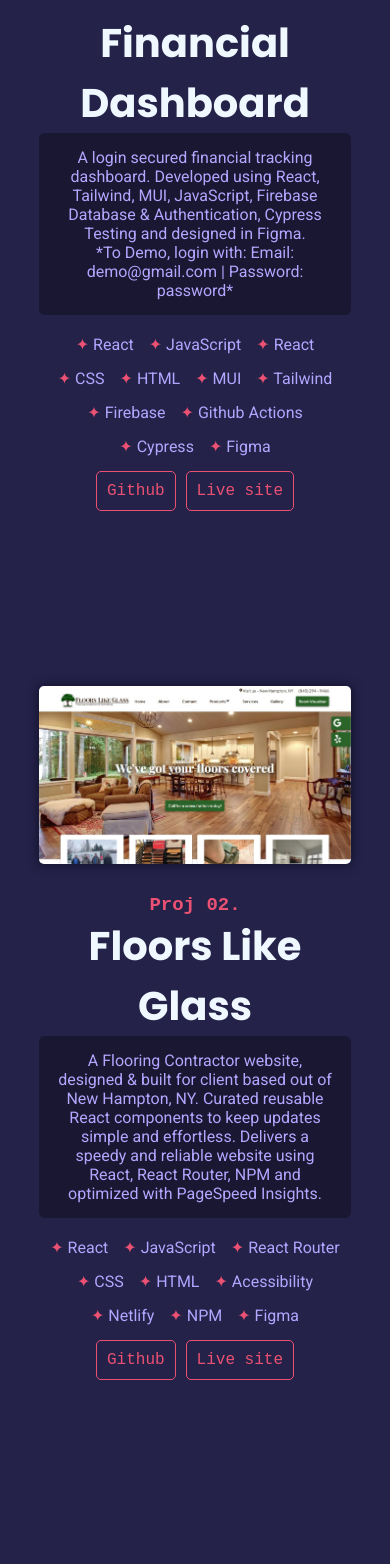
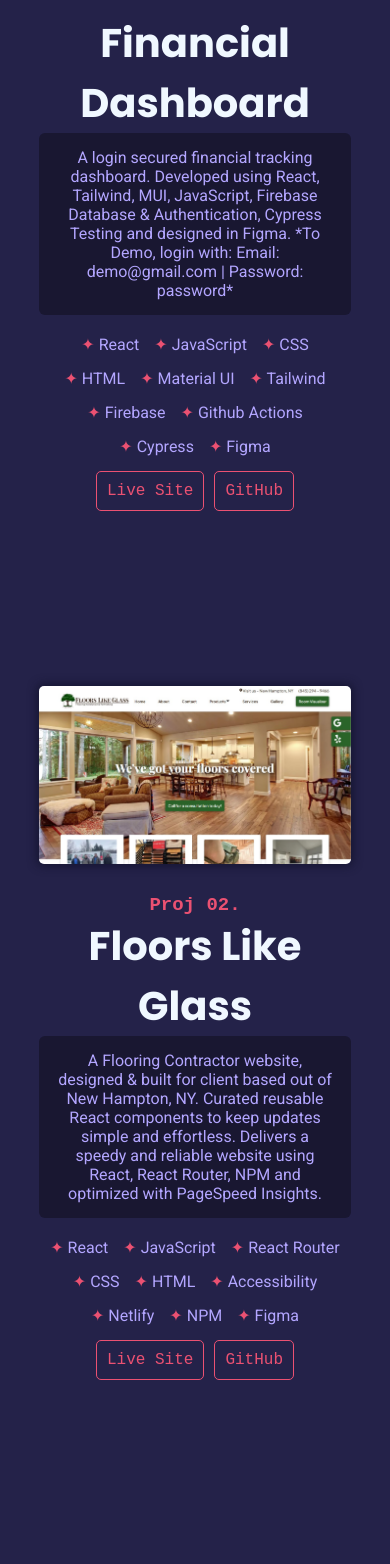
Before and after one commit to WAbby404/portfolio-redo, a React (Create React App) app: page / in a window 390 px wide. Shown: the part 2304-3868 px from the top of the page. Built offline with nearby package versions, Linux system fonts and the light colour scheme; grey boxes are pictures that could not be loaded.

Commit message:
dynamically render projects

```diff
--- a/src/components/Projects.js
+++ b/src/components/Projects.js
@@ -6,123 +6,86 @@ import floorsLikeGlass from "../images/floors-like-glass.jpg";
 import Fade from 'react-reveal/Fade';
 
 function Projects(props) {
+
+    const projects = [
+        {
+            title: 'Moonlit Financial Dashboard',
+            paragraph: 'A login secured financial tracking dashboard. Developed using React, Tailwind, MUI, JavaScript, Firebase Database & Authentication, Cypress Testing and designed in Figma. *To Demo, login with: Email: demo@gmail.com | Password: password*',
+            techList: ['React', 'JavaScript', 'CSS', 'HTML', 'Material UI', 'Tailwind', 'Firebase', 'Github Actions', 'Cypress', 'Figma'],
+            liveLink: 'https://financial-dashboard-17bd5.web.app/',
+            gitHub: 'https://github.com/WAbby404/financial-dashboard',
+            imgOrVideo: <iframe width={window.innerWidth > 600 ? '500' : '300'} height="315" src="https://www.youtube.com/embed/RXZYw_gg6H4?si=MN_YCx8XvoOOUQvG" title="YouTube video player - Moonlit Demo" frameborder="0" allow="accelerometer; autoplay; clipboard-write; encrypted-media; gyroscope; picture-in-picture; web-share" allowfullscreen>
+            </iframe>
+        },
+        {
+            title: 'Floors Like Glass',
+            paragraph: 'A Flooring Contractor website, designed & built for client based out of New Hampton, NY. Curated reusable React components to keep updates simple and effortless. Delivers a speedy and reliable website using React, React Router, NPM and optimized with PageSpeed Insights.',
+            techList: ['React', 'JavaScript', 'React Router', 'CSS', 'HTML', 'Accessibility', 'Netlify', 'NPM', 'Figma'],
+            liveLink: 'https://floorslikeglass.com/',
+            gitHub: 'https://github.com/WAbby404/floors-like-glass',
+            imgOrVideo: <img src={floorsLikeGlass} className="project-img proj-img-opposite" alt="Floors Like Glass Website"/>
+        },
+        {
+            title: 'Eat This',
+            paragraph: 'A web app built to help you find recipes, meal plan, and create shopping lists. Utilizes Edamam API to retrieve recipe information, relies on CRUD opertaions to make interactive shopping lists, and directs app state & inter-process communication with React Hooks. I also took this opportunity to practice with SASS and React Router.',
+            techList: ['React', 'JavaScript', 'Sass', 'React Router', 'JSON', 'API', 'CSS', 'HTML', 'Netlify'],
+            liveLink: 'https://eat-this-abbyw.netlify.app/',
+            gitHub: 'https://github.com/WAbby404/eat-this',
+            imgOrVideo: <iframe width={window.innerWidth > 600 ? '500' : '300'} height="315" src="https://www.youtube.com/embed/hiXg5HfBSiE" title="YouTube video player - Eat This Demo" frameborder="0" allow="accelerometer; autoplay; clipboard-write; encrypted-media; gyroscope; picture-in-picture" allowfullscreen>
+            </iframe>,
+        },
+        {
+            title: 'Portfolio Site',
+            paragraph: 'This is the second version of my Portfolio site, now built in React with animations, better responsive behavior and a form to send me an email. This project demonstrates managing state, taking in data from a from, and the use of packages to enhance user experience.',
+            techList: ['React', 'JavaScript', 'Css', 'HTML', 'React-reveal', 'NPM', 'Github Pages', 'Email.js'],
+            liveLink: 'https://wabby404.github.io/portfolio-redo/',
+            gitHub: 'https://github.com/WAbby404/portfolio-redo',
+            imgOrVideo: <img src={img2} className="project-img" alt="Portfolio site Hero"/>,
+        },
+        // {
+        //     title: '',
+        //     paragraph: '',
+        //     techList: ['', '', '', '', '', '', ],
+        //     liveLink: '',
+        //     gitHub: '',
+        //     imgOrVideo: ,
+        // }
+    ]
+
     return (
         <section className='projects-section'>
             <div className="projects-wrapper">
                 <Fade>
                     <h2 className="projects-title" id="projects">Projects</h2>
                 </Fade>
-
                 <div className="inner-wrapper">
+                    {projects.map((project, index) => {
+                        return (
                             <Fade>
-                        <div className="project">
+                                <div className={`project ${index % 2 > 0 && 'opposite-img'}`}>
                                     <div className="project-text">
-                                <h4 className="project-num">Proj 01.</h4>
-                                <h3 className="project-title">Moonlit Financial Dashboard</h3>
-                                <div className="paragraph-background">
-                                    <p className="project-paragraph">A login secured financial tracking dashboard. Developed using React, Tailwind, MUI, JavaScript, Firebase Database & Authentication, Cypress Testing and designed in Figma.</p>
-                                    <p className="project-paragraph">*To Demo, login with: Email: demo@gmail.com | Password: password*</p>
+                                        <h4 className={`project-num ${index % 2 > 0 && 'opposite'}`}>{`Proj 0${index + 1}.`}</h4>
+                                        <h3 className={`project-title ${index % 2 > 0 && 'opposite'}`}>{project.title}</h3>
+                                        <div className={`paragraph-background ${index % 2 > 0 && 'opposite'}`}>
+                                            <p className="project-paragraph">{project.paragraph}</p>
                                         </div>
-                                <ul className ='project-list'>
-                                    <li className=""><span className="diamond">✦</span>  React</li>
-                                    <li className="project-list-item"><span className="diamond">✦</span>  JavaScript</li>
-                                    <li className="project-list-item"><span className="diamond">✦</span>  React</li>
-                                    <li className="project-list-item"><span className="diamond">✦</span>  CSS</li>
-                                    <li className="project-list-item"><span className="diamond">✦</span>  HTML</li>
-                                    <li className="project-list-item"><span className="diamond">✦</span>  MUI</li>
-                                    <li className="project-list-item"><span className="diamond">✦</span>  Tailwind</li>
-                                    <li className="project-list-item"><span className="diamond">✦</span>  Firebase</li>
-                                    <li className="project-list-item"><span className="diamond">✦</span>  Github Actions</li>
-                                    <li className="project-list-item"><span className="diamond">✦</span>  Cypress</li>
-                                    <li className="project-list-item"><span className="diamond">✦</span>  Figma</li>
+                                        <ul className={`project-list ${index % 2 > 0 && 'opposite'}`}>
+                                            {project.techList.map((projTech) => {
+                                                return (
+                                                    <li className="project-list-item"><span className="diamond">✦ </span>{projTech}</li>
+                                                )
+                                            })}
                                         </ul>
-                                <div className="project-btn">
-                                    <a href="https://github.com/WAbby404/financial-dashboard" target="_blank" rel="noopener noreferrer"><button className="btn btn--outline-small">Github</button></a>
-                                    <a href="https://financial-dashboard-17bd5.web.app/" target="_blank" rel="noopener noreferrer"><button className="btn btn--outline-small">Live site</button></a>
+                                        <div className={`project-btn ${index % 2 > 0 && 'opposite'}`}>
+                                            <a href={project.liveLink} target="_blank" rel="noopener noreferrer" className="btn btn--outline-small">Live Site</a>
+                                            <a href={project.gitHub} target="_blank" rel="noopener noreferrer" className="btn btn--outline-small">GitHub</a>
                                         </div>
                                     </div>
-                            <iframe width={window.innerWidth > 600 ? '500' : '300'} height="315" src="https://www.youtube.com/embed/RXZYw_gg6H4?si=MN_YCx8XvoOOUQvG" title="YouTube video player - Moonlit Demo" frameborder="0" allow="accelerometer; autoplay; clipboard-write; encrypted-media; gyroscope; picture-in-picture; web-share" allowfullscreen>
-                            </iframe>
+                                    {project.imgOrVideo}
                                 </div>
                             </Fade>
-                    <Fade>
-                        <div className="project opposite-img">
-                            <div className="project-text">
-                                <h4 className="project-num opposite">Proj 02.</h4>
-                                <h3 className="project-title opposite">Floors Like Glass</h3>
-                                <div className="paragraph-background opposite">
-                                    <p className="project-paragraph">A Flooring Contractor website, designed & built for client based out of New Hampton, NY.  Curated reusable React components to keep updates simple and effortless. Delivers a speedy and reliable website using React, React Router, NPM and optimized with PageSpeed Insights. </p>
-                                </div>
-                                <ul className ='project-list opposite'>
-                                    <li className=""><span className="diamond">✦</span>  React</li>
-                                    <li className="project-list-item"><span className="diamond">✦</span>  JavaScript</li>
-                                    <li className="project-list-item"><span className="diamond">✦</span>  React Router</li>
-                                    <li className="project-list-item"><span className="diamond">✦</span>  CSS</li>
-                                    <li className="project-list-item"><span className="diamond">✦</span>  HTML</li>
-                                    <li className="project-list-item"><span className="diamond">✦</span>  Acessibility</li>
-                                    <li className="project-list-item"><span className="diamond">✦</span>  Netlify</li>
-                                    <li className="project-list-item"><span className="diamond">✦</span>  NPM</li>
-                                    <li className="project-list-item"><span className="diamond">✦</span>  Figma</li>
-                                </ul>
-                                <div className="project-btn opposite">
-                                    <a href="https://github.com/WAbby404/floors-like-glass" target="_blank" rel="noopener noreferrer"><button className="btn btn--outline-small">Github</button></a>
-                                    <a href="https://floorslikeglass.com/" target="_blank" rel="noopener noreferrer"><button className="btn btn--outline-small">Live site</button></a>
-                                </div>
-                            </div>
-                            <img src={floorsLikeGlass} className="project-img proj-img-opposite" alt="Floors Like Glass Website"/>
-                        </div>
-                    </Fade>
-                    <Fade>
-                        <div className="project">
-                            <div className="project-text">
-                                <h4 className="project-num">Proj 03.</h4>
-                                <h3 className="project-title">Eat This</h3>
-                                <div className="paragraph-background">
-                                    <p className="project-paragraph">A web app built to help you find recipes, meal plan, and create shopping lists. Utilizes Edamam API to retrieve recipe information, relies on CRUD opertaions to make interactive shopping lists, and directs app state & inter-process communication with React Hooks. I also took this opportunity to practice with SASS and React Router.</p>
-                                </div>
-                                <ul className ='project-list'>
-                                    <li className=""><span className="diamond">✦</span>  React</li>
-                                    <li className="project-list-item"><span className="diamond">✦</span>  JavaScript</li>
-                                    <li className="project-list-item"><span className="diamond">✦</span>  SASS</li>
-                                    <li className="project-list-item"><span className="diamond">✦</span>  React Router</li>
-                                    <li className="project-list-item"><span className="diamond">✦</span>  JSON</li>
-                                    <li className="project-list-item"><span className="diamond">✦</span>  API</li>
-                                    <li className="project-list-item"><span className="diamond">✦</span>  CSS</li>
-                                    <li className="project-list-item"><span className="diamond">✦</span>  HTML</li>
-                                    <li className="project-list-item"><span className="diamond">✦</span>  Netlify</li>
-                                </ul>
-                                <div className="project-btn">
-                                    <a href="https://github.com/WAbby404/eat-this" target="_blank" rel="noopener noreferrer"><button className="btn btn--outline-small">Github</button></a>
-                                    <a href="https://eat-this-abbyw.netlify.app/" target="_blank" rel="noopener noreferrer"><button className="btn btn--outline-small">Live site</button></a>
-                                </div>
-                            </div>
-                            <iframe width={window.innerWidth > 600 ? '500' : '300'} height="315" src="https://www.youtube.com/embed/hiXg5HfBSiE" title="YouTube video player - Eat This Demo" frameborder="0" allow="accelerometer; autoplay; clipboard-write; encrypted-media; gyroscope; picture-in-picture" allowfullscreen>
-                            </iframe>
-                        </div>
-                    </Fade>
-
-                    <Fade>
-                        <div className="project opposite-img">
-                            <div className="project-text">
-                                <h4 className="project-num opposite">Proj 04.</h4>
-                                <h3 className="project-title opposite">Portfolio Site</h3>
-                                <div className="paragraph-background opposite">
-                                    <p className="project-paragraph">This is the second version of my Portfolio site, now built in React with animations, better responsive behavior and a form to send me an email. This project demonstrates managing state, taking in data from a from, and the use of packages to enhance user experience.</p>
-                                </div>
-                                <ul className ='project-list opposite'>
-                                    <li className=""><span className="diamond">✦</span>  React</li>
-                                    <li className="project-list-item"><span className="diamond">✦</span>  JavaScript</li>
-                                    <li className="project-list-item"><span className="diamond">✦</span>  CSS</li>
-                                    <li className="project-list-item"><span className="diamond">✦</span>  HTML</li>
-                                </ul>
-                                <div className="project-btn opposite">
-                                    <a href="https://github.com/WAbby404/portfolio-redo" target="_blank" rel="noopener noreferrer"><button className="btn btn--outline-small">Github</button></a>
-                                    <a href="https://wabby404.github.io/portfolio-redo/" target="_blank" rel="noopener noreferrer"><button className="btn btn--outline-small">Live</button></a>
-                                </div>
-                            </div>
-                            <img src={img2} className="project-img" alt="Portfolio site Hero"/>
-                        </div>
-                    </Fade>
+                        )
+                    })}
                 </div>
             </div>
         </section>
--- a/src/index.js
+++ b/src/index.js
@@ -2,5 +2,4 @@ import React from 'react';
 import ReactDOM from 'react-dom';
 import App from './App';
 
-
 ReactDOM.render(<App/>, document.getElementById('root'));
```
Lines whose indentation alone changed are shown as unchanged.
